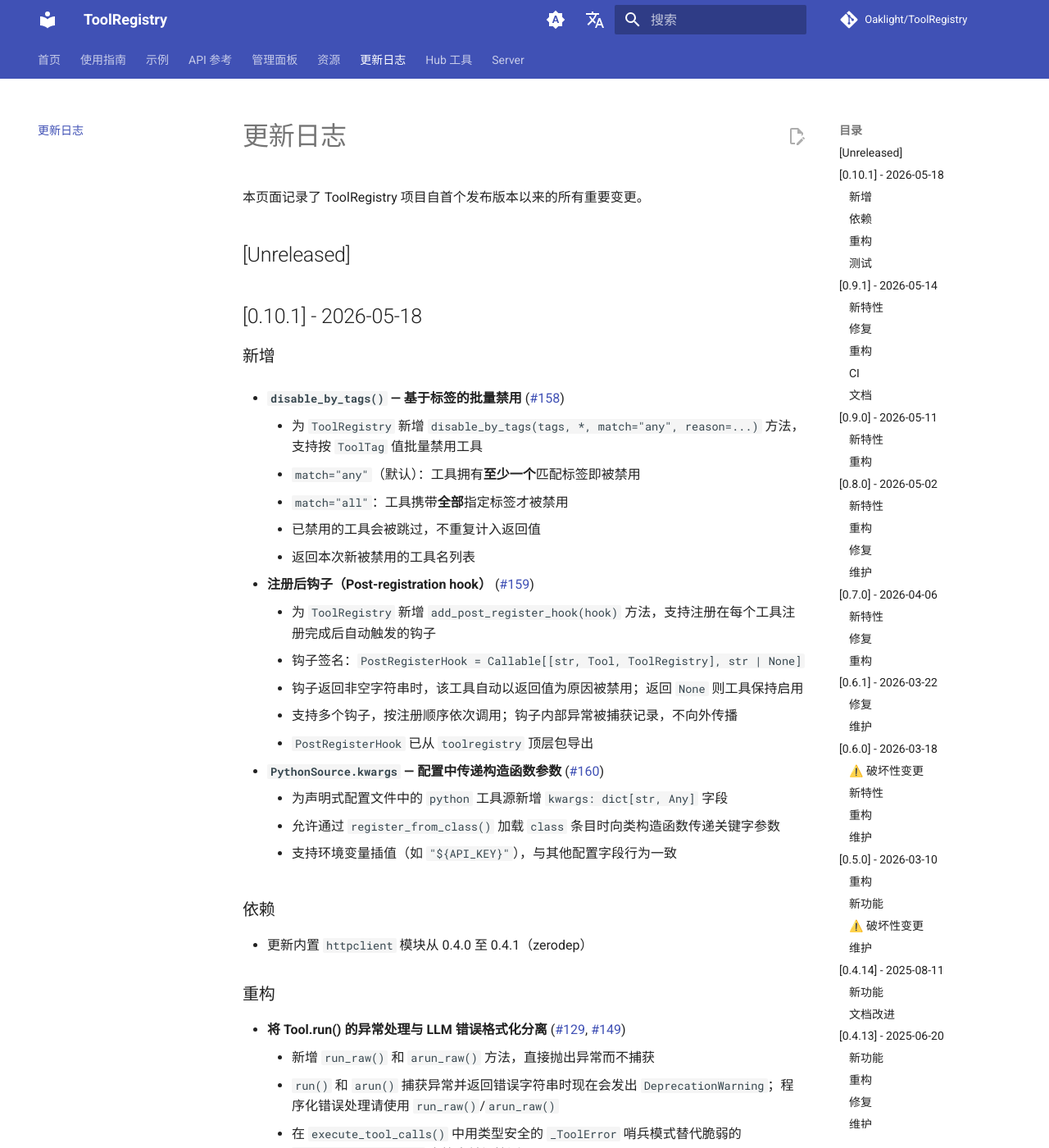
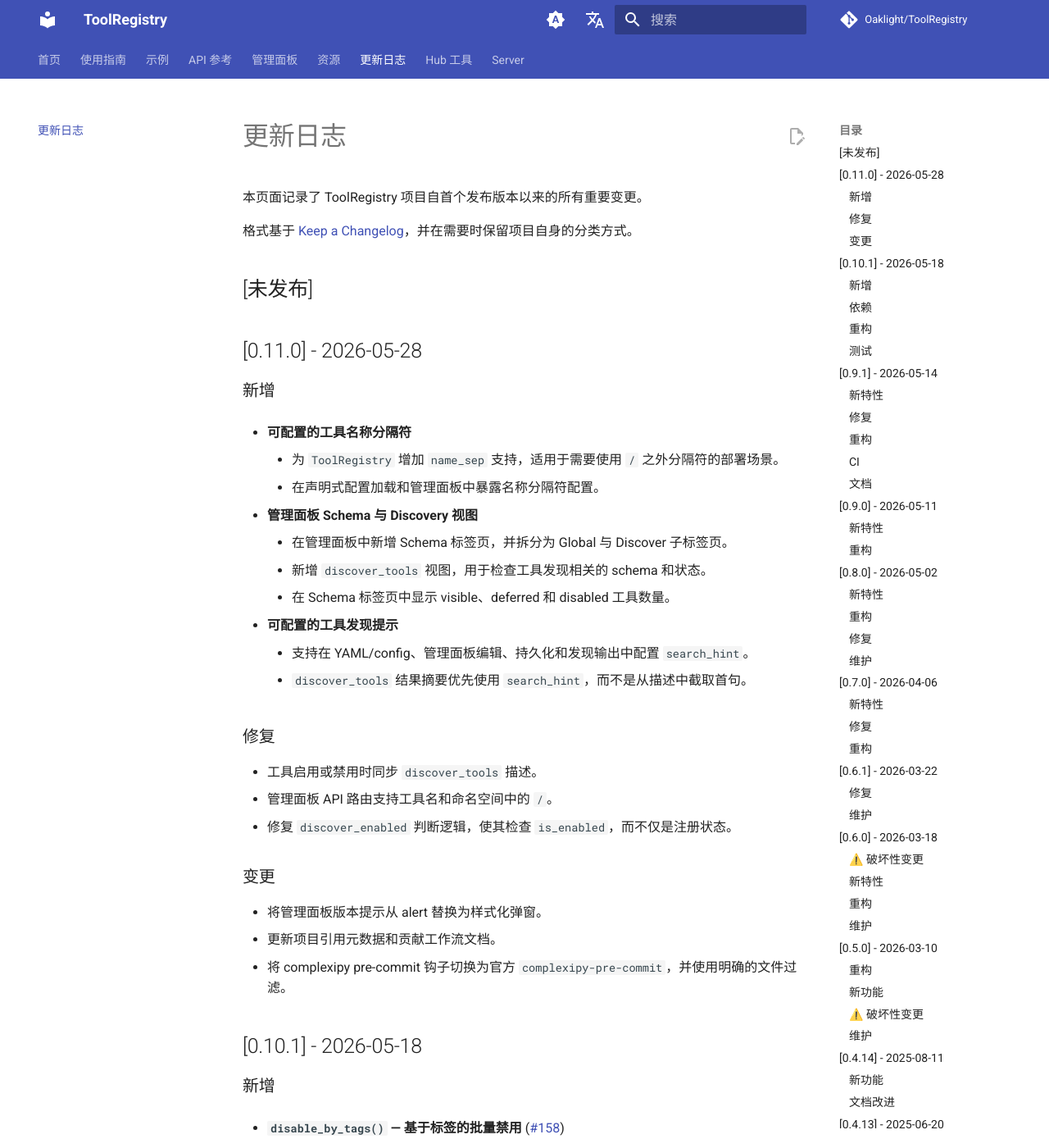
Before and after one commit to Oaklight/ToolRegistry, an MkDocs documentation site: the page built from docs/changelog.md, in a window 1280 px wide and 1400 px high. Shown: the whole window at 82% size. Built offline with MkDocs 1.6.1 and Material for MkDocs 9.7.7, drawn with Linux system fonts in a browser that asks for light colours; comment, search, counter and statistics services are not loaded.

Commit message:
docs: update changelog for v0.11.0

```diff
--- a/docs/changelog.md
+++ b/docs/changelog.md
@@ -10,7 +10,38 @@
 
 本页面记录了 ToolRegistry 项目自首个发布版本以来的所有重要变更。
 
-## [Unreleased]
+格式基于 [Keep a Changelog](https://keepachangelog.com/zh-CN/1.1.0/)，并在需要时保留项目自身的分类方式。
+
+## [未发布]
+
+## [0.11.0] - 2026-05-28
+
+### 新增
+
+- **可配置的工具名称分隔符**
+    - 为 `ToolRegistry` 增加 `name_sep` 支持，适用于需要使用 `/` 之外分隔符的部署场景。
+    - 在声明式配置加载和管理面板中暴露名称分隔符配置。
+
+- **管理面板 Schema 与 Discovery 视图**
+    - 在管理面板中新增 Schema 标签页，并拆分为 Global 与 Discover 子标签页。
+    - 新增 `discover_tools` 视图，用于检查工具发现相关的 schema 和状态。
+    - 在 Schema 标签页中显示 visible、deferred 和 disabled 工具数量。
+
+- **可配置的工具发现提示**
+    - 支持在 YAML/config、管理面板编辑、持久化和发现输出中配置 `search_hint`。
+    - `discover_tools` 结果摘要优先使用 `search_hint`，而不是从描述中截取首句。
+
+### 修复
+
+- 工具启用或禁用时同步 `discover_tools` 描述。
+- 管理面板 API 路由支持工具名和命名空间中的 `/`。
+- 修复 `discover_enabled` 判断逻辑，使其检查 `is_enabled`，而不仅是注册状态。
+
+### 变更
+
+- 将管理面板版本提示从 alert 替换为样式化弹窗。
+- 更新项目引用元数据和贡献工作流文档。
+- 将 complexipy pre-commit 钩子切换为官方 `complexipy-pre-commit`，并使用明确的文件过滤。
 
 ## [0.10.1] - 2026-05-18
 
```
